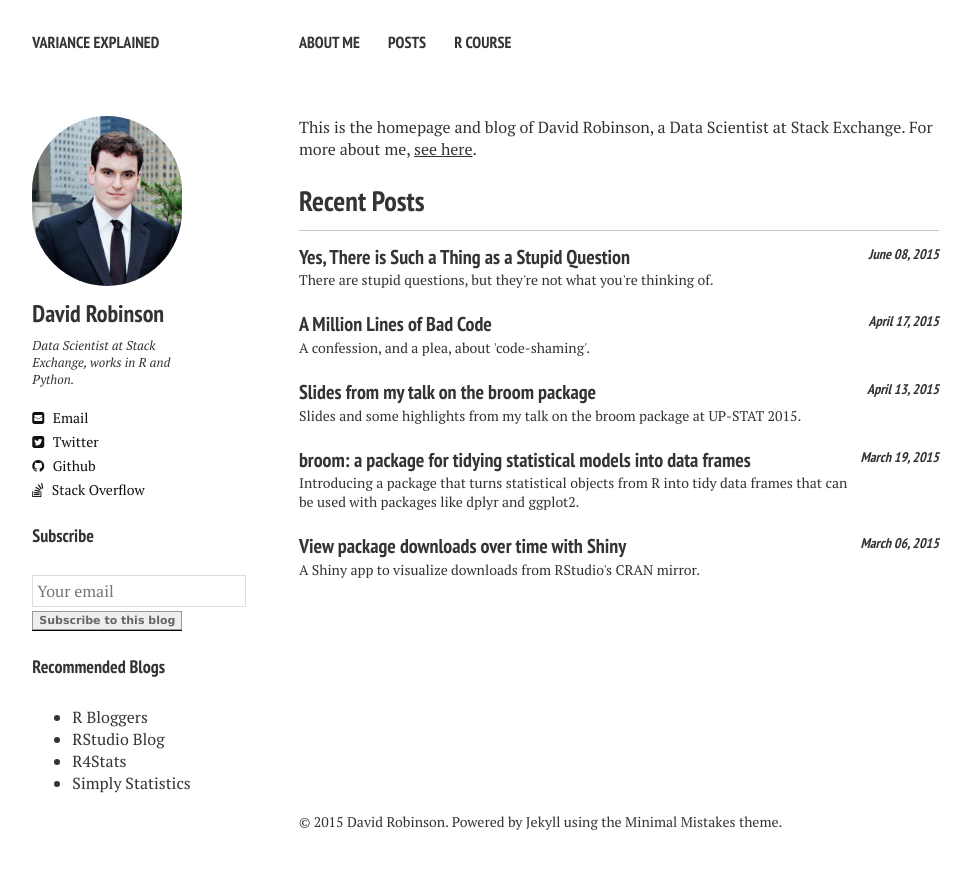
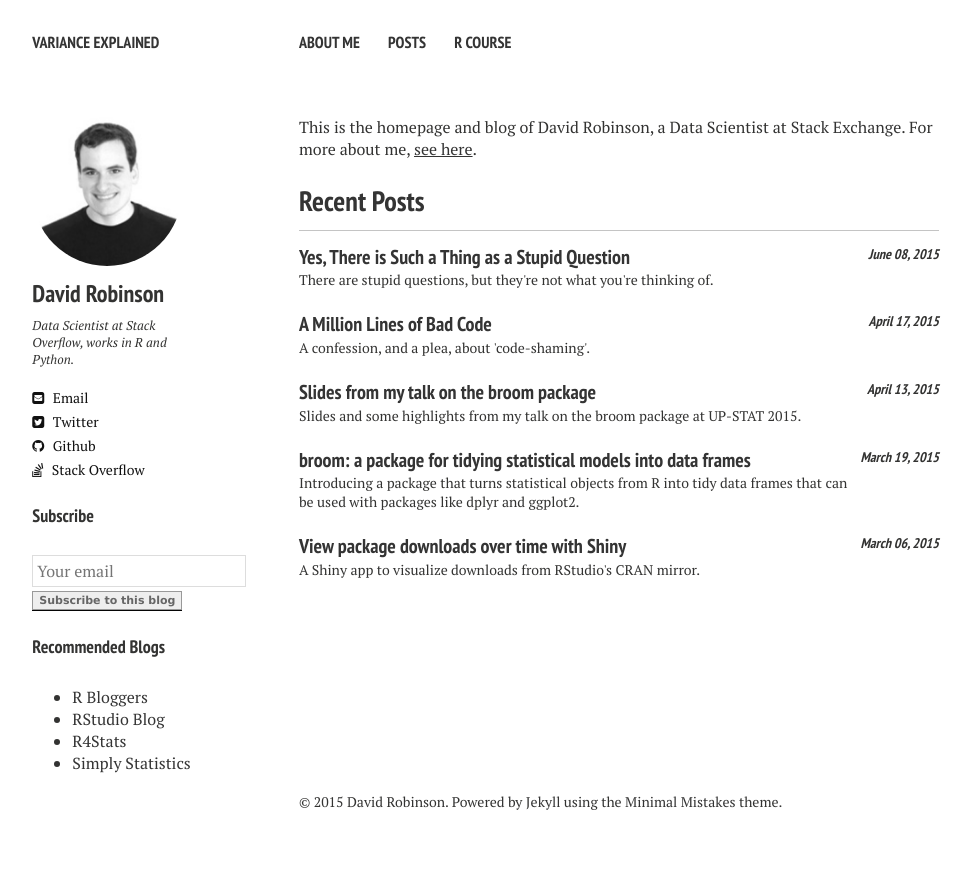
Before and after one commit to orenetar3/dgrtwo.github.com, a Jekyll site: the page built from index.md, in a window 1280 px wide. Shown: the top 869 px of the page, without its empty margins (21-992 px from the left). Built offline with Jekyll 4.4.1, drawn with Linux system fonts in a browser that asks for light colours; nearby versions of some CDN libraries.

Commit message:
Changed picture

```diff
--- a/_config.yml
+++ b/_config.yml
@@ -30,8 +30,8 @@ kramdown:
 # Site owner
 owner:
   name: David Robinson
-  avatar: david_robinson_picture.jpg
-  bio: "Data Scientist at Stack Exchange, works in R and Python."
+  avatar: david_robinson_picture2.jpg
+  bio: "Data Scientist at Stack Overflow, works in R and Python."
   email: drobinson@stackoverflow.com
   disqus-shortname: varianceexplained
   twitter: drob
```
Also changed, not shown: images/david_robinson_picture2.jpg (added).
